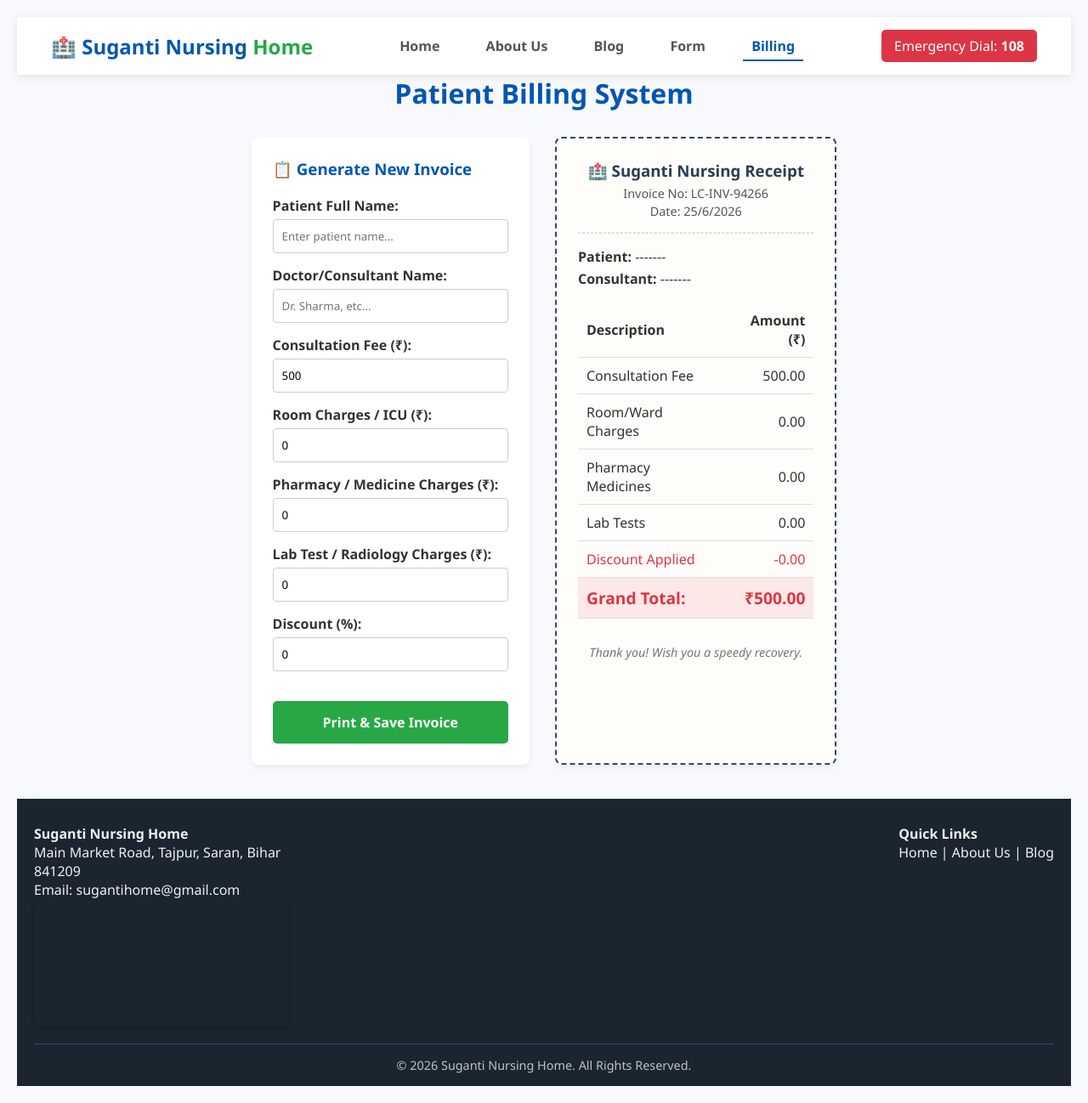
After one commit to Kunal-StArK/Suganti-Nursing-Home-web, a Django app: page /billing/ in a window 1280 px wide. The commit adds this page. Shown: the whole page at 85% size. Run offline with Django 5.2, Linux system fonts and the light colour scheme; a map, chart or similar area stays blank; grey boxes are pictures that could not be loaded.

Commit message:
add hospital billing page

```diff
--- /dev/null
+++ b/Hospital/static/billing.css
@@ -0,0 +1,155 @@
+/* Core Layout Structure */
+body {
+    font-family: 'Segoe UI', Tahoma, Geneva, Verdana, sans-serif;
+    background-color: #f7f9fc;
+    margin: 0;
+    padding: 20px;
+    color: #333;
+}
+
+.section-title {
+    text-align: center;
+    color: #0056b3;
+    margin-bottom: 30px;
+    font-size: 2rem;
+}
+
+.billing-container {
+    display: flex;
+    gap: 30px;
+    flex-wrap: wrap;
+    max-width: 1200px;
+    margin: 0 auto;
+}
+
+.billing-form-box, .invoice-preview {
+    background: #ffffff;
+    padding: 25px;
+    border-radius: 8px;
+    box-shadow: 0 4px 6px rgba(0,0,0,0.05);
+    flex: 1;
+    min-width: 320px;
+}
+
+.billing-form-box h3 {
+    color: #0056b3;
+    margin-bottom: 20px;
+    margin-top: 0;
+}
+
+.form-group {
+    margin-bottom: 15px;
+}
+
+.form-group label {
+    display: block;
+    font-weight: 600;
+    margin-bottom: 5px;
+}
+
+.form-group input {
+    width: 100%;
+    padding: 10px;
+    border: 1px solid #ccc;
+    border-radius: 4px;
+    box-sizing: border-box;
+}
+
+.btn-print {
+    background-color: #28a745;
+    color: white;
+    border: none;
+    padding: 14px;
+    font-size: 1rem;
+    font-weight: bold;
+    border-radius: 5px;
+    cursor: pointer;
+    width: 100%;
+    margin-top: 20px;
+    transition: 0.3s;
+}
+
+.btn-print:hover {
+    background-color: #218838;
+}
+
+/* Invoice Slip Sheet */
+.invoice-preview {
+    border: 2px dashed #34495e;
+    background-color: #fffdf9;
+}
+
+.invoice-header {
+    text-align: center;
+    margin-bottom: 15px;
+}
+
+.invoice-header h3 {
+    color: #2c3e50;
+    margin: 0 0 5px 0;
+}
+
+.invoice-header p {
+    font-size: 0.9rem;
+    color: #555;
+    margin: 2px 0;
+}
+
+.invoice-details {
+    margin: 15px 0;
+    line-height: 1.6;
+}
+
+.invoice-table {
+    width: 100%;
+    border-collapse: collapse;
+    margin-top: 15px;
+}
+
+.invoice-table th, .invoice-table td {
+    padding: 10px;
+    border-bottom: 1px solid #ddd;
+}
+
+.grand-total-row {
+    font-weight: bold;
+    font-size: 1.2rem;
+    color: #dc3545;
+    background-color: #fce8e6;
+}
+
+/* ==========================================
+   🚨 PERFECT 1-PAGE PRINT UTILITY FIX
+   ========================================== */
+@media print {
+    body * {
+        visibility: hidden;
+    }
+
+    .billing-form-box, .section-title, .btn-print {
+        display: none !important;
+    }
+
+    #printSection, #printSection * {
+        visibility: visible;
+    }
+
+    #printSection {
+        position: absolute;
+        left: 0;
+        top: 0;
+        width: 100%;
+        max-width: 100%;
+        border: 1px solid #333 !important;
+        box-shadow: none !important;
+        padding: 20px !important;
+        margin: 0 !important;
+        background: #fff !important;
+        page-break-inside: avoid;
+    }
+
+    @page {
+        size: auto;
+        margin: 10mm 15mm 10mm 15mm;
+    }
+}
--- /dev/null
+++ b/Hospital/static/billing.js
@@ -0,0 +1,55 @@
+// Real-time Bill Calculations Matrix
+function calculateTotalBill() {
+    const patientName = document.getElementById('billPatientName').value || "-------";
+    const doctorName = document.getElementById('billDoctorName').value || "-------";
+
+    const consultation = parseFloat(document.getElementById('feeConsultation').value) || 0;
+    const room = parseFloat(document.getElementById('feeRoom').value) || 0;
+    const medicine = parseFloat(document.getElementById('feeMedicine').value) || 0;
+    const lab = parseFloat(document.getElementById('feeLab').value) || 0;
+    const discountPercent = parseFloat(document.getElementById('feeDiscount').value) || 0;
+
+    const subTotal = consultation + room + medicine + lab;
+    const discountAmount = (subTotal * discountPercent) / 100;
+    const grandTotal = subTotal - discountAmount;
+
+    // Mapping inputs calculations live to the bill slip DOM
+    document.getElementById('lblPatientName').innerText = patientName;
+    document.getElementById('lblDoctorName').innerText = doctorName;
+    document.getElementById('outConsultation').innerText = consultation.toFixed(2);
+    document.getElementById('outRoom').innerText = room.toFixed(2);
+    document.getElementById('outMedicine').innerText = medicine.toFixed(2);
+    document.getElementById('outLab').innerText = lab.toFixed(2);
+    document.getElementById('outDiscount').innerText = `-${discountAmount.toFixed(2)}`;
+    document.getElementById('outTotal').innerText = `₹${grandTotal.toFixed(2)}`;
+}
+
+// Window actions initialization loader
+window.addEventListener('DOMContentLoaded', () => {
+    const today = new Date().toLocaleDateString('en-IN');
+    const randomInvoice = Math.floor(10000 + Math.random() * 90000);
+
+    const dateEl = document.getElementById('receiptDate');
+    const invEl = document.getElementById('receiptInvoiceNo');
+    const formEl = document.getElementById('billingCalculatorForm');
+    const printBtnEl = document.getElementById('printBtn');
+
+    // Verification check for billing block availability
+    if (dateEl && invEl && formEl && printBtnEl) {
+        dateEl.innerText = today;
+        invEl.innerText = `LC-INV-${randomInvoice}`;
+
+        // Active runtime input event listener trigger
+        formEl.addEventListener('input', calculateTotalBill);
+
+        // Print action click event handler
+        printBtnEl.addEventListener('click', () => {
+            const nameInput = document.getElementById('billPatientName').value;
+            if (!nameInput) {
+                alert("⚠️ Please enter a Patient Name before printing!");
+                return;
+            }
+            window.print();
+        });
+    }
+});
--- /dev/null
+++ b/Hospital/templates/billing.html
@@ -0,0 +1,104 @@
+{% extends "base.html" %}
+
+    {% block content %}
+
+    <h2 class="section-title">Patient Billing System</h2>
+
+    <div class="billing-container">
+        <div class="billing-form-box">
+            <h3>📋 Generate New Invoice</h3>
+            <form id="billingCalculatorForm">
+                <div class="form-group">
+                    <label>Patient Full Name:</label>
+                    <input type="text" id="billPatientName" placeholder="Enter patient name...">
+                </div>
+
+                <div class="form-group">
+                    <label>Doctor/Consultant Name:</label>
+                    <input type="text" id="billDoctorName" placeholder="Dr. Sharma, etc...">
+                </div>
+
+                <div class="form-group">
+                    <label>Consultation Fee (₹):</label>
+                    <input type="number" id="feeConsultation" value="500" min="0">
+                </div>
+
+                <div class="form-group">
+                    <label>Room Charges / ICU (₹):</label>
+                    <input type="number" id="feeRoom" value="0" min="0">
+                </div>
+
+                <div class="form-group">
+                    <label>Pharmacy / Medicine Charges (₹):</label>
+                    <input type="number" id="feeMedicine" value="0" min="0">
+                </div>
+
+                <div class="form-group">
+                    <label>Lab Test / Radiology Charges (₹):</label>
+                    <input type="number" id="feeLab" value="0" min="0">
+                </div>
+
+                <div class="form-group">
+                    <label>Discount (%):</label>
+                    <input type="number" id="feeDiscount" value="0" min="0" max="100">
+                </div>
+
+                <button type="button" class="btn-print" id="printBtn">Print & Save Invoice</button>
+            </form>
+        </div>
+
+        <div class="invoice-preview" id="printSection">
+            <div class="invoice-header">
+                <h3>🏥 Suganti Nursing Receipt</h3>
+                <p>Invoice No: <span id="receiptInvoiceNo">LC-INV-XXXXX</span></p>
+                <p>Date: <span id="receiptDate">--/--/----</span></p>
+            </div>
+            <hr style="border: 1px dashed #ddd; margin: 15px 0;">
+
+            <div class="invoice-details">
+                <p><strong>Patient:</strong> <span id="lblPatientName">-------</span></p>
+                <p><strong>Consultant:</strong> <span id="lblDoctorName">-------</span></p>
+            </div>
+
+            <table class="invoice-table">
+                <thead>
+                    <tr>
+                        <th style="text-align: left;">Description</th>
+                        <th style="text-align: right;">Amount (₹)</th>
+                    </tr>
+                </thead>
+                <tbody>
+                    <tr>
+                        <td>Consultation Fee</td>
+                        <td id="outConsultation" style="text-align: right;">500.00</td>
+                    </tr>
+                    <tr>
+                        <td>Room/Ward Charges</td>
+                        <td id="outRoom" style="text-align: right;">0.00</td>
+                    </tr>
+                    <tr>
+                        <td>Pharmacy Medicines</td>
+                        <td id="outMedicine" style="text-align: right;">0.00</td>
+                    </tr>
+                    <tr>
+                        <td>Lab Tests</td>
+                        <td id="outLab" style="text-align: right;">0.00</td>
+                    </tr>
+                    <tr style="color: #dc3545;">
+                        <td>Discount Applied</td>
+                        <td id="outDiscount" style="text-align: right;">-0.00</td>
+                    </tr>
+                    <tr class="grand-total-row">
+                        <td><strong>Grand Total:</strong></td>
+                        <td id="outTotal" style="text-align: right;"><strong>₹500.00</strong></td>
+                    </tr>
+                </tbody>
+            </table>
+
+            <div style="text-align: center; margin-top: 30px; font-style: italic; color: #777; font-size: 0.9rem;">
+                <p>Thank you! Wish you a speedy recovery.</p>
+            </div>
+        </div>
+    </div>
+
+    {% endblock %}
--- a/Hospital/templates/footer.html
+++ b/Hospital/templates/footer.html
@@ -30,5 +30,6 @@
     </footer>
 
     <script src="static/script.js"></script>
+    <script src="/static/billing.js"></script>
 </body>
 </html>
--- a/Hospital/templates/header.html
+++ b/Hospital/templates/header.html
@@ -8,6 +8,7 @@
     <meta name="viewport" content="width=device-width, initial-scale=1.0">
     <title>Suganti Nursing Home</title>
     <link rel="stylesheet" href="/static/style.css">
+    <link rel="stylesheet" href="/static/billing.css">
 </head>
 <body>
 
@@ -20,9 +21,11 @@
                 </a>
             </div>
             <nav class="navbar">
-                <a href="{% url 'home' %}" class="nav-link {% if request.path == '/' %} active {% endif %}"">Home</a>
-                <a href="{% url 'about' %}" class="nav-link {% if request.path == '/about' %} active {% endif %}"">About Us</a>
-                <a href="{% url 'blog' %}" class="nav-link {% if request.path == '/blog' %} active {% endif %}"">Blog</a>
+                <a href="{% url 'home' %}" class="nav-link {% if request.path == '/' %} active {% endif %}">Home</a>
+                <a href="{% url 'about' %}" class="nav-link {% if request.path == '/about/' %} active {% endif %}">About Us</a>
+                <a href="{% url 'blog' %}" class="nav-link {% if request.path == '/blog/' %} active {% endif %}">Blog</a>
+                <a href="{% url 'aboutform' %}" class="nav-link {% if request.path == '/aboutform/' %} active {% endif %}">Form</a>
+                <a href="{% url 'billing' %}" class="nav-link {% if request.path == '/billing/' %} active {% endif %}">Billing</a>
             </nav>
             <div class="emergency-contact">
                 <span>Emergency Dial: <strong>108</strong></span>
--- a/Hospital/urls.py
+++ b/Hospital/urls.py
@@ -24,4 +24,5 @@ urlpatterns = [
     path('about/',views.aboutPage, name='about'),
     path('blog/',views.blogPage, name='blog'),
     path('aboutform/',views.aboutcopyPage, name='aboutform'),
+    path('billing/',views.billingPage, name='billing'),
 ]
--- a/Hospital/views.py
+++ b/Hospital/views.py
@@ -1,4 +1,4 @@
-from django.http import HttpResponse
+from django.http import HttpResponse, HttpResponseRedirect
 from django.shortcuts import render
 
 def homePage(request):
@@ -10,20 +10,31 @@ def aboutPage(request):
 def blogPage(request):
     return render(request,"blog.html")
 
+def billingPage(request):
+    return render(request,"billing.html")
+
 
 
 
 
 def aboutcopyPage(request):
     sum=0
-    # if val1 is not None and val2 is not None and val1 != "" and val2 != "":
+    data ={}
     try:
-            # n1=int(request.GET['num1'])
-            # n2=int(request.GET['num2'])
-            val1=int(request.GET.get('num1'))
-            val2=int(request.GET.get('num2'))
-            sum = val1 + val2  # Dono numbers hain toh plus kar do
-    except ValueError:
-            sum = "Enter Number only" # Agar kisi ne text daal diya toh
+        if request.method=="POST":
+        # n1=int(request.GET['num1'])
+        # n2=int(request.GET['num2'])
+            n1=int(request.POST.get('num1'))
+            n2=int(request.POST.get('num2'))
+            sum = n1 + n2  # Dono numbers hain toh plus kar do
+            data={
+                 'n1' : n1,
+                 'n2' : n2,
+                 'output' : sum
+            }
 
-    return render(request,"aboutform.html",{'output' : sum})
+            return HttpResponseRedirect('/about/')
+    except :
+            pass # Agar kisi ne text daal diya toh
+
+    return render(request,"aboutform.html",data)
```
Also changed, not shown: Hospital/templates/aboutform.html (+5 -3 lines).
